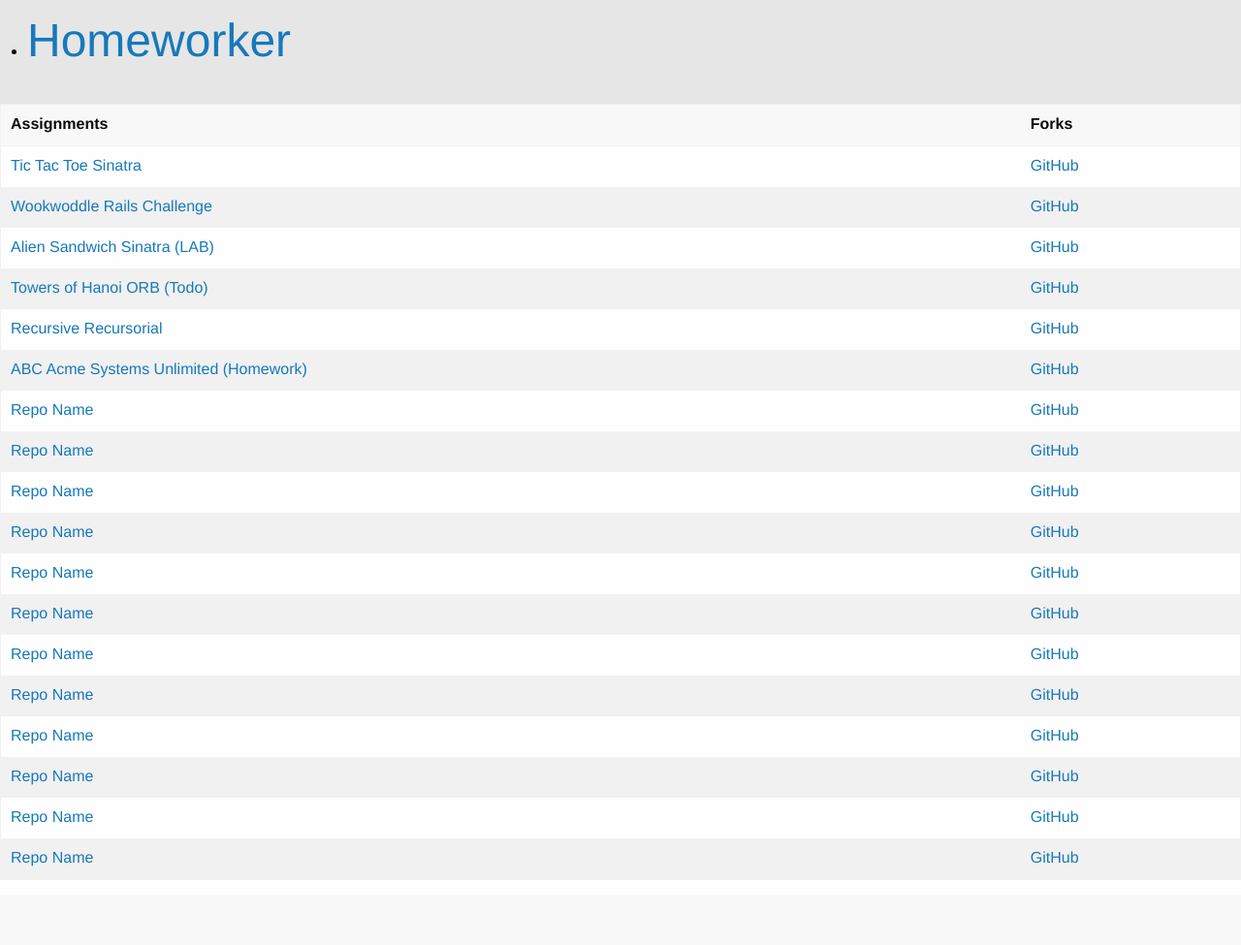
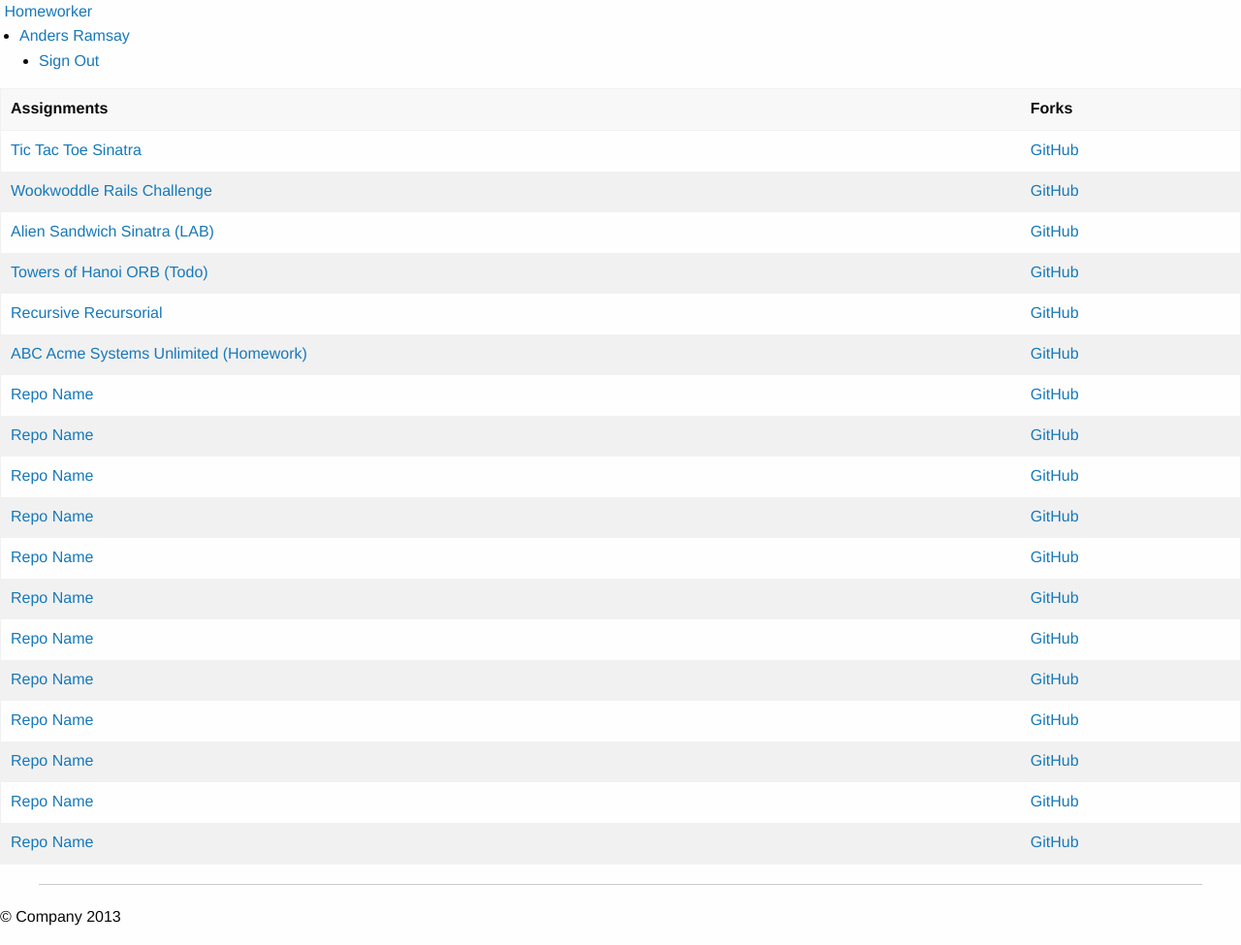
Before and after one commit to project-camelback/camelback-rails, a Rails app: page /mockups in a window 1280 px wide. Shown: the whole page at 97% size. Before the commit the page ends 924 px from the top, so only its background shows below. Run offline with Rails 7, Linux system fonts and the light colour scheme; style sheets or scripts are compiled from the project's sources; some libraries are stand-ins or nearby versions.

Commit message:
bootstrap markup for application.html.erb

```diff
--- a/app/views/layouts/application.html.erb
+++ b/app/views/layouts/application.html.erb
@@ -1,31 +1,50 @@
 <!DOCTYPE html>
-<!--[if IE 8]>         <html class="no-js lt-ie9" lang="en"> <![endif]-->
-<!--[if gt IE 8]><!--> <html class="no-js" lang="en"> <!--<![endif]-->
+<html>
 <head>
+  <title>Welcome to Homeworker</title>
   <meta charset="utf-8" />
-  <meta name="viewport" content="width=device-width" />
- <title><%= content_for?(:title) ? yield(:title) : "Homeworker" %></title>
- <%= stylesheet_link_tag    "application" %>
- <%= javascript_include_tag "vendor/custom.modernizr" %>
+  <meta name="viewport" content="width=device-width, initial-scale=1.0">
+  <%= stylesheet_link_tag    "application", media: "all", "data-turbolinks-track" => true %>
+  <%= javascript_include_tag "application", "data-turbolinks-track" => true %>
   <%= csrf_meta_tags %>
 </head>
 <body>
-  <div class="fixed">
-    <nav class="top-bar">
-      <ul class="title-area">
-        <li class="name">
-          <h1><a href="#" title="">Homeworker</a></h1>
+  <header class="navbar navbar-inverse navbar-fixed-top bs-docs-nav" role="banner">
+    <nav class="navbar navbar-inverse navbar-fixed-top">
+      <div class="container">
+        <div class="navbar-header">
+          <button type="button" class="navbar-toggle" data-toggle="collapse" data-target=".navbar-collapse">
+            <span class="icon-bar"></span>
+            <span class="icon-bar"></span>
+            <span class="icon-bar"></span>
+          </button>
+          <a class="navbar-brand" href="#">Homeworker</a>
+        </div><!--/.navbar-header -->
+        <div class="navbar-collapse collapse">
+          <ul class="nav navbar-nav navbar-right">
+            <li class="dropdown">
+              <a href="#" class="dropdown-toggle" data-toggle="dropdown">Anders Ramsay <b class="caret"></b></a>
+              <ul class="dropdown-menu">
+                <li><a href="#">Sign Out</a></li>
+              </ul>
             </li>
           </ul>
+        </div><!--/.navbar-collapse -->
+      </div>
     </nav>
-  </div>
-  <section class="main">
+  </header>
+
+  <div class="container container-top-padding">
       <div class="row">
-      <div class="large-12 columns">
+        <div class="col-md-12">
           <%= yield %>
         </div>
       </div>
-  </section>
-  <%= javascript_include_tag "application" %>
+    <hr>
+
+    <footer>
+      <p>&copy; Company 2013</p>
+    </footer>
+  </div> <!-- /container -->
 </body>
 </html>
```
Also changed, not shown: 1 other file. Lines whose indentation alone changed are shown as unchanged.
